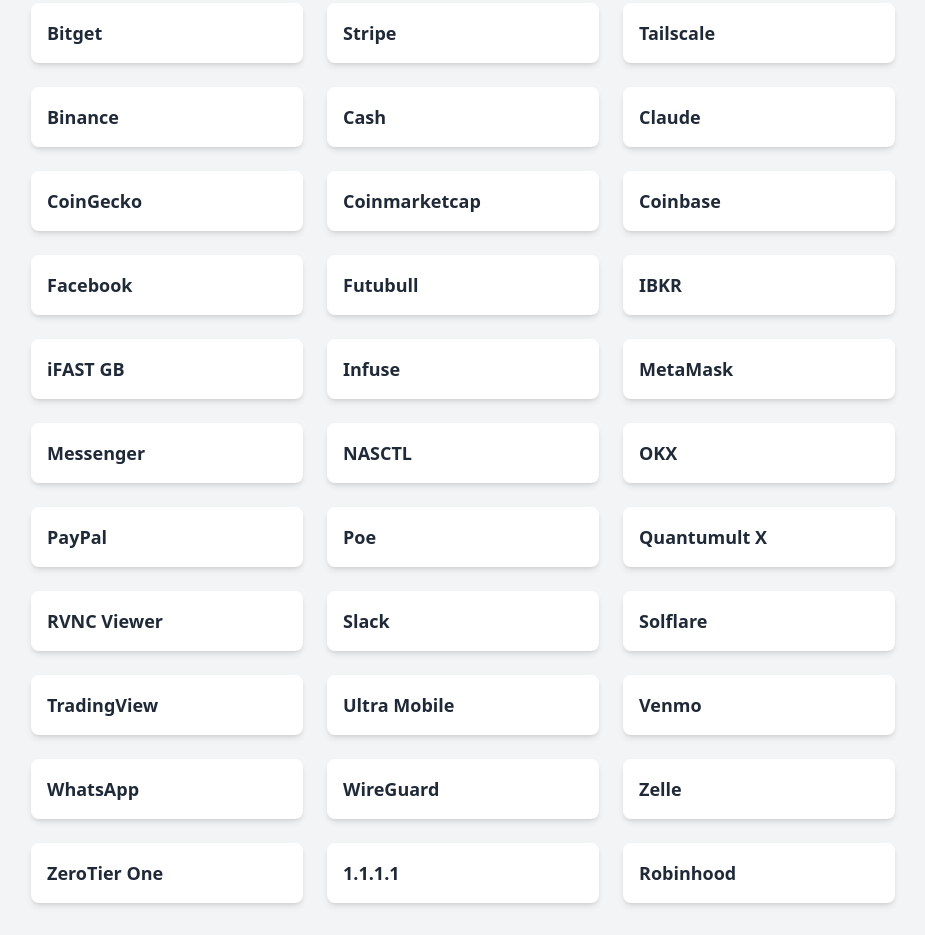
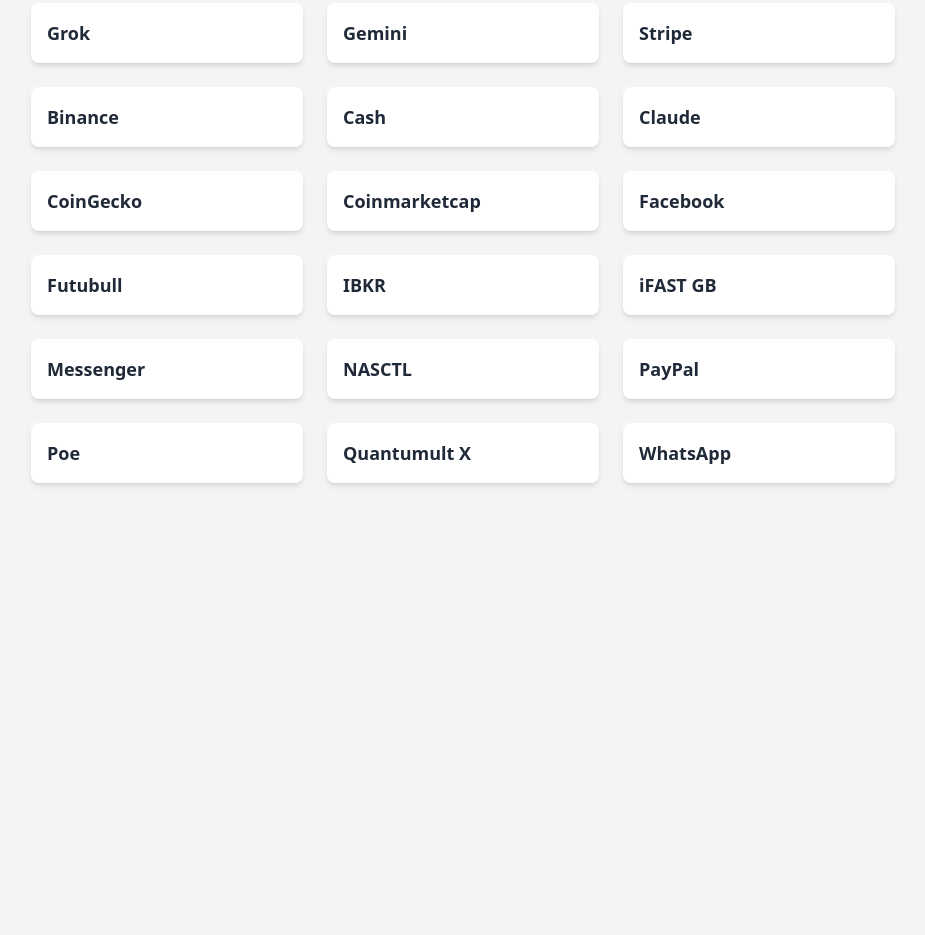
Before and after one commit to FaiChou/us-apps, a plain HTML site: page index.html in a window 1280 px wide. Shown: the part 433-1368 px from the top of the page, without its empty margins (177-1102 px from the left). After the commit the page ends 948 px from the top, so only its background shows below. Drawn offline with nearby package versions, Linux system fonts and the light colour scheme.

Commit message:
feat(index.html): add new apps and remove deprecated ones

```diff
--- a/index.html
+++ b/index.html
@@ -25,6 +25,14 @@
             {
                 name: 'Telegram',
                 storeLink: 'https://apps.apple.com/us/app/telegram-messenger/id686449807'
+            },
+            {
+                name: 'OKX',
+                storeLink: 'https://apps.apple.com/us/app/okx-buy-bitcoin-btc-crypto/id1327268470'
+            },
+            {
+                name: 'TradingView',
+                storeLink: 'https://apps.apple.com/us/app/tradingview-track-all-markets/id1205990992'
             },
             {
                 name: 'ChatGPT',
@@ -67,16 +75,8 @@
                 storeLink: 'https://apps.apple.com/us/app/google-gemini/id6477489729'
             },
             {
-                name: 'Bitget',
-                storeLink: 'https://apps.apple.com/us/app/bitget-trade-bitcoin-crypto/id1442778704'
-            },
-            {
                 name: 'Stripe',
                 storeLink: 'https://apps.apple.com/us/app/stripe-dashboard/id978516833'
-            },
-            {
-                name: 'Tailscale',
-                storeLink: 'https://apps.apple.com/us/app/tailscale/id1470499037'
             },
             {
                 name: 'Binance',
@@ -99,10 +99,6 @@
                 storeLink: 'https://apps.apple.com/us/app/coinmarketcap-crypto-tracker/id1282107098'
             },
             {
-                name: 'Coinbase',
-                storeLink: 'https://apps.apple.com/us/app/coinbase-buy-bitcoin-ether/id886427730'
-            },
-            {
                 name: 'Facebook',
                 storeLink: 'https://apps.apple.com/us/app/facebook/id284882215'
             },
@@ -119,24 +115,12 @@
                 storeLink: 'https://apps.apple.com/us/app/ifast-gb/id1634434534'
             },
             {
-                name: 'Infuse',
-                storeLink: 'https://apps.apple.com/us/app/infuse-video-player/id1136220934'
-            },
-            {
-                name: 'MetaMask',
-                storeLink: 'https://apps.apple.com/us/app/metamask-blockchain-wallet/id1438144202'
-            },
-            {
                 name: 'Messenger',
                 storeLink: 'https://apps.apple.com/us/app/messenger/id454638411'
             },
             {
                 name: 'NASCTL',
                 storeLink: 'https://apps.apple.com/us/app/transmission-qbremote-nasctl/id1662428698'
-            },
-            {
-                name: 'OKX',
-                storeLink: 'https://apps.apple.com/us/app/okx-buy-bitcoin-btc-crypto/id1327268470'
             },
             {
                 name: 'PayPal',
@@ -151,52 +135,8 @@
                 storeLink: 'https://apps.apple.com/us/app/quantumult-x/id1443988620'
             },
             {
-                name: 'RVNC Viewer',
-                storeLink: 'https://apps.apple.com/us/app/realvnc-viewer-remote-desktop/id352019548'
-            },
-            {
-                name: 'Slack',
-                storeLink: 'https://apps.apple.com/us/app/slack/id618783545'
-            },
-            {
-                name: 'Solflare',
-                storeLink: 'https://apps.apple.com/us/app/solflare-solana-wallet/id1580902717'
-            },
-            {
-                name: 'TradingView',
-                storeLink: 'https://apps.apple.com/us/app/tradingview-track-all-markets/id1205990992'
-            },
-            {
-                name: 'Ultra Mobile',
-                storeLink: 'https://apps.apple.com/us/app/telegram-messenger/id686449807'
-            },
-            {
-                name: 'Venmo',
-                storeLink: 'https://apps.apple.com/us/app/venmo/id351727428'
-            },
-            {
                 name: 'WhatsApp',
                 storeLink: 'https://apps.apple.com/us/app/whatsapp-messenger/id310633997'
-            },
-            {
-                name: 'WireGuard',
-                storeLink: 'https://apps.apple.com/us/app/wireguard/id1441195209'
-            },
-            {
-                name: 'Zelle',
-                storeLink: 'https://apps.apple.com/us/app/zelle/id1260755201'
-            },
-            {
-                name: 'ZeroTier One',
-                storeLink: 'https://apps.apple.com/us/app/zerotier-one/id1084101492'
-            },
-            {
-                name: '1.1.1.1',
-                storeLink: 'https://apps.apple.com/us/app/1-1-1-1-faster-internet/id1423538627'
-            },
-            {
-                name: 'Robinhood',
-                storeLink: 'https://apps.apple.com/us/app/robinhood-investing-for-all/id938003185'
             }
         ];
 
```
